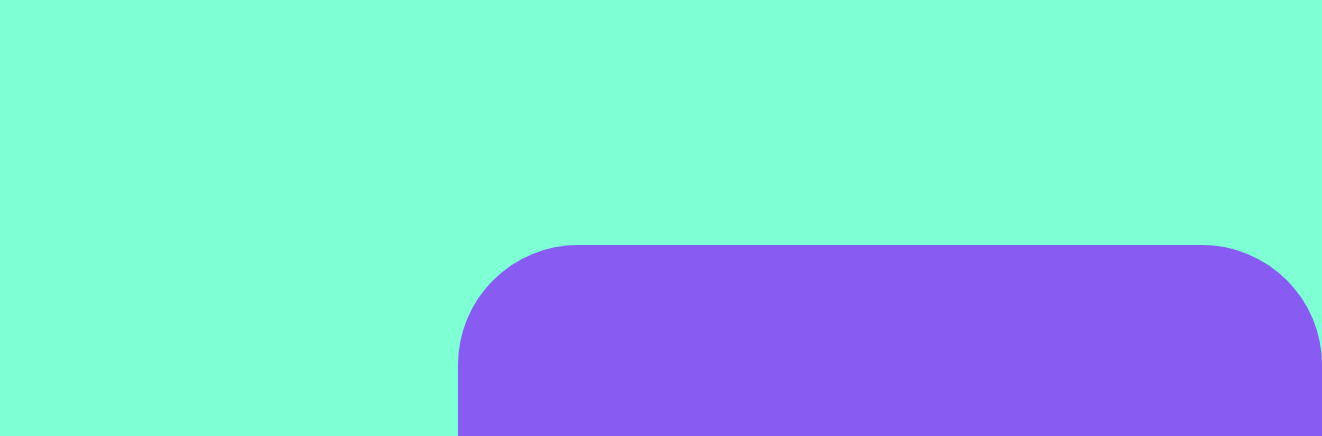
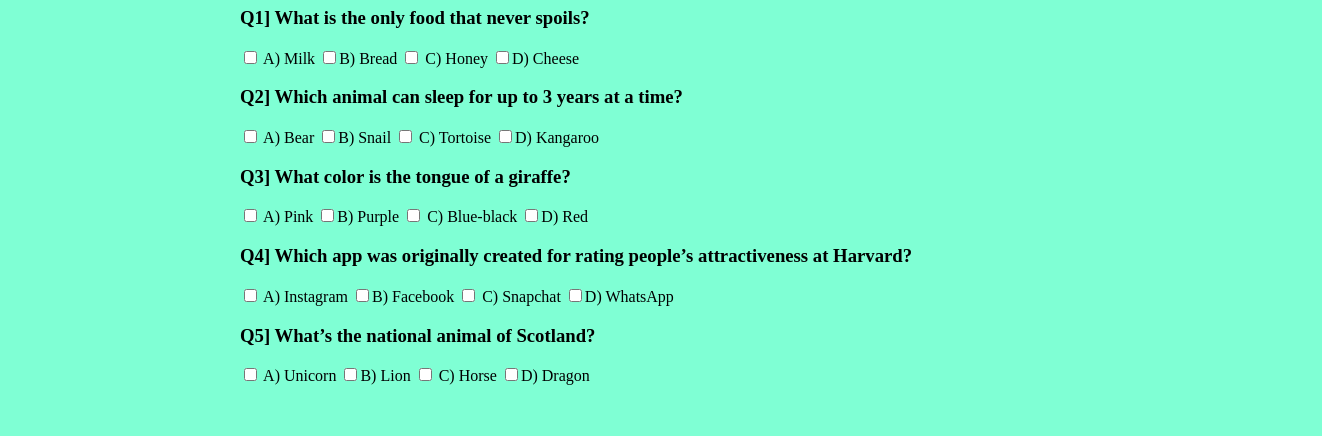
Before and after one commit to keerthanaskkun/quiz, a plain HTML site: page index.html in a window 1280 px wide. Shown: the part 213-649 px from the top of the page, 1322 px wide, since content can reach past the window. Drawn offline with Linux system fonts and the light colour scheme.

Commit message:
Initial commit

```diff
--- a/index.html
+++ b/index.html
@@ -9,6 +9,9 @@
 <body>
 
     <form>
+        <div class="box">
+
+
         <h1> Quiz </h1>
 
         <h3> Q1]  What is the only food that never spoils? </h3>
@@ -89,8 +92,10 @@
         <br><br>
 
       <button type="button" onclick="submitQuiz()">Submit</button>
-<button type="button" id="showBtn" onclick="showAnswers()" style="display:none;">Show Answers</button>
-<div id="result"></div>
+        <button type="button" id="showBtn" onclick="showAnswers()" style="display:none;">Show Answers</button>
+        <div id="result"></div>
+
+</div>
 
 
 
--- a/style.css
+++ b/style.css
@@ -1,14 +1,20 @@
 body{
-    padding:450px;
+    padding:140px;
+    margin: auto;
     border-radius: 25px;
     background-color: aquamarine;
 
 }
 form{
-    background-color: rgb(136, 91, 243);
-    padding: 50%;
+
+     margin: auto;
+
+
+    width: 800px;
+    height: 800px;
+}
+
+.box{
     margin: auto;
-    border-radius: 120px;
-    width: 500px;
-    height: 500px;
+    background-color: aquamarine;
 }
```
